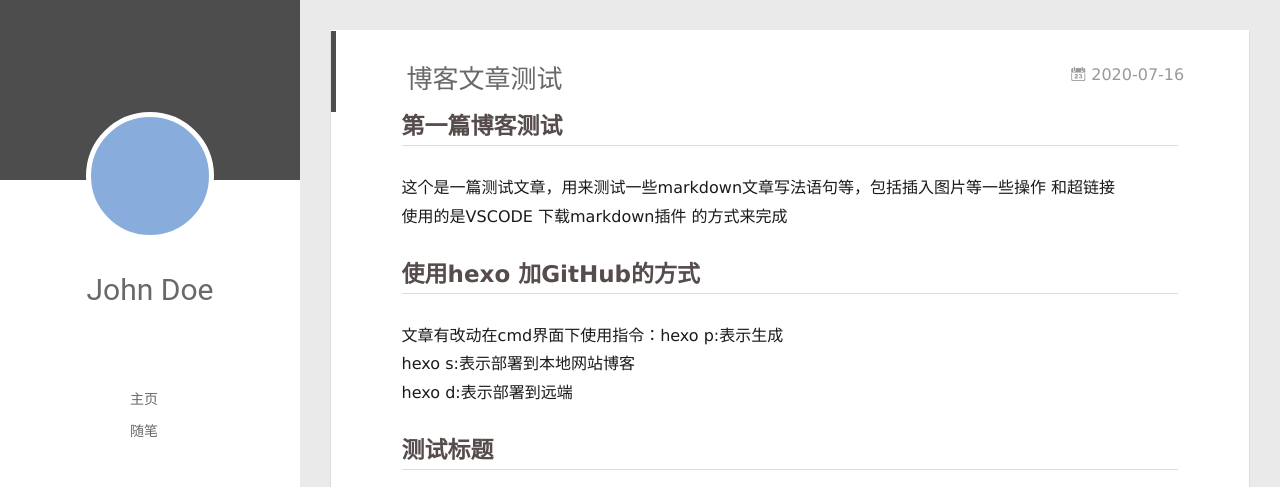
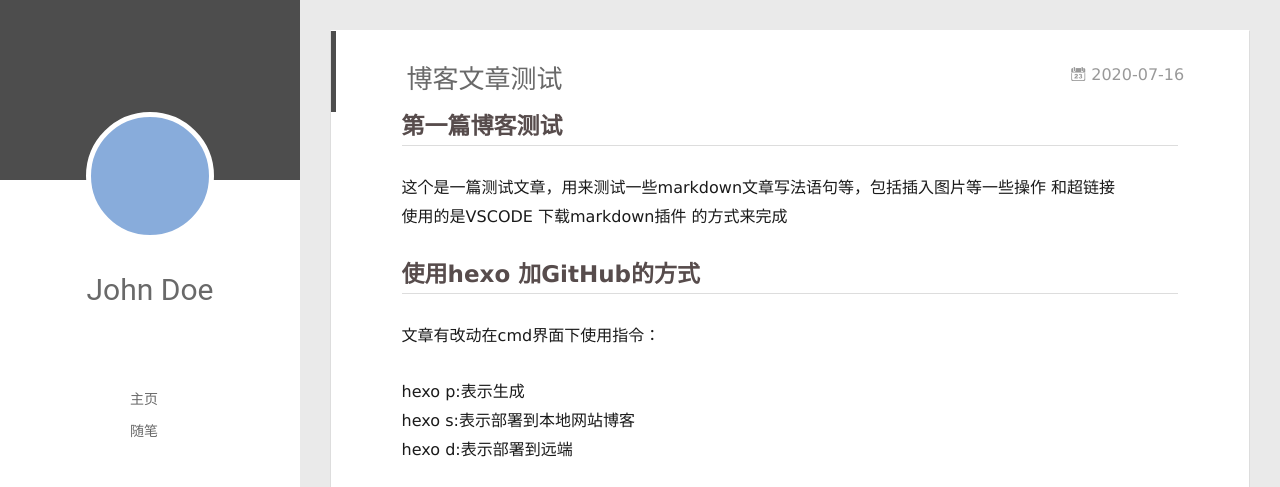
Before and after one commit to Eason123-zhong/Eason123-zhong.github.io, a plain HTML site: page index.html in a window 1280 px wide. Shown: the top 487 px of the page. Drawn offline with Linux system fonts and the light colour scheme; no server answers.

Commit message:
Site updated: 2020-07-16 13:06:52

```diff
--- a/index.html
+++ b/index.html
@@ -173,7 +173,8 @@
     <div class="article-entry" itemprop="articleBody">
 
         <h2 id="第一篇博客测试"><a href="#第一篇博客测试" class="headerlink" title="第一篇博客测试"></a>第一篇博客测试</h2><p>这个是一篇测试文章，用来测试一些markdown文章写法语句等，包括插入图片等一些操作 和超链接<br> 使用的是VSCODE  下载markdown插件 的方式来完成</p>
-<h2 id="使用hexo-加GitHub的方式"><a href="#使用hexo-加GitHub的方式" class="headerlink" title="使用hexo 加GitHub的方式"></a>使用hexo 加GitHub的方式</h2><p>文章有改动在cmd界面下使用指令：hexo p:表示生成<br>hexo s:表示部署到本地网站博客<br>hexo d:表示部署到远端 </p>
+<h2 id="使用hexo-加GitHub的方式"><a href="#使用hexo-加GitHub的方式" class="headerlink" title="使用hexo 加GitHub的方式"></a>使用hexo 加GitHub的方式</h2><p>文章有改动在cmd界面下使用指令：</p>
+<p>hexo p:表示生成<br>hexo s:表示部署到本地网站博客<br>hexo d:表示部署到远端 </p>
 <h2 id="测试标题"><a href="#测试标题" class="headerlink" title="测试标题"></a>测试标题</h2><h1 id="‘-’一级标题"><a href="#‘-’一级标题" class="headerlink" title="‘#’一级标题"></a>‘#’一级标题</h1><h2 id="‘-’二级标题"><a href="#‘-’二级标题" class="headerlink" title="‘##’二级标题"></a>‘##’二级标题</h2><h3 id="‘-’三级标题"><a href="#‘-’三级标题" class="headerlink" title="‘###’三级标题"></a>‘###’三级标题</h3><h4 id="‘-’四级标题"><a href="#‘-’四级标题" class="headerlink" title="‘####’四级标题"></a>‘####’四级标题</h4><p>总结 # 的数量个数代表标题级数</p>
 <h2 id="字体测试"><a href="#字体测试" class="headerlink" title="字体测试"></a>字体测试</h2><h3 id="字体加粗"><a href="#字体加粗" class="headerlink" title="字体加粗"></a>字体加粗</h3><p>使用两个”*”号包起来 例子：<strong>字体</strong></p>
 <h3 id="字体倾斜"><a href="#字体倾斜" class="headerlink" title="字体倾斜"></a>字体倾斜</h3><p>使用一个* 号将字体包起来 例子：<em>字体</em></p>
```
Also changed, not shown: 2020/07/16/博客文章测试/index.html (+5 -4 lines).
